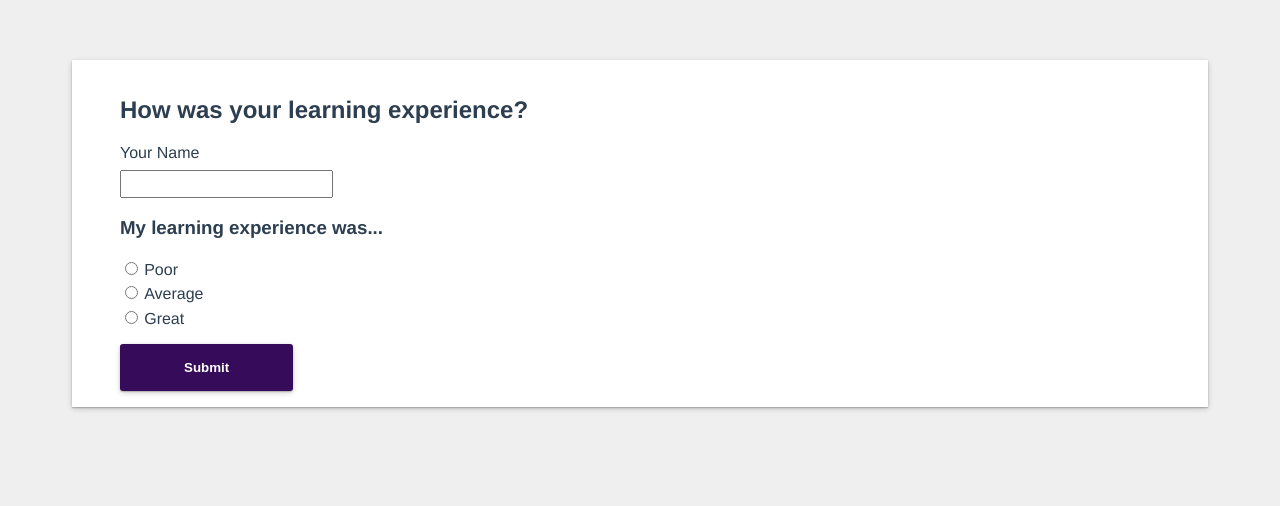
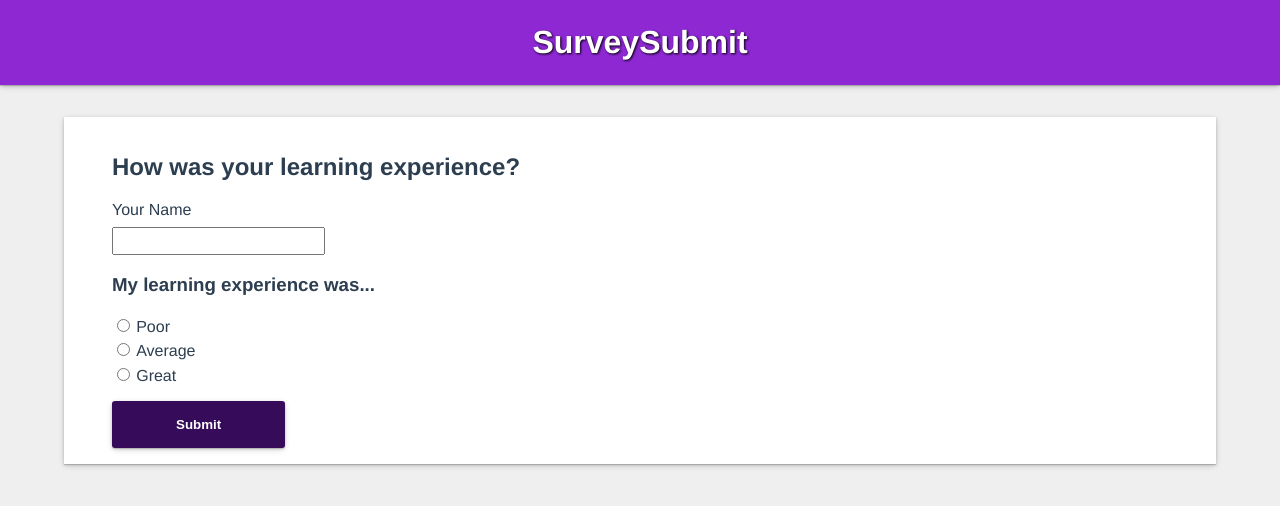
Before and after one commit to Reny8/Survey-Submit, a Vue app: page / in a window 1280 px wide. Shown: the top 506 px of the page. Built offline with nearby package versions, Linux system fonts and the light colour scheme.

Commit message:
Add header component

```diff
--- a/src/App.vue
+++ b/src/App.vue
@@ -1,13 +1,16 @@
 <template>
+  <TheHeader />
   <SurveyForm />
 </template>
 
 <script>
 import SurveyForm from './components/SurveyForm.vue';
+import TheHeader from './components/TheHeader.vue';
 export default {
   name: 'App',
   components: {
     SurveyForm,
+    TheHeader,
   },
 };
 </script>
@@ -16,13 +19,15 @@ export default {
 html {
   background-color: #efefef;
 }
+body {
+  margin: 0rem;
+}
 #app {
   font-family: Avenir, Helvetica, Arial, sans-serif;
   -webkit-font-smoothing: antialiased;
   -moz-osx-font-smoothing: grayscale;
   text-align: center;
   color: #2c3e50;
-  margin-top: 60px;
 }
 section {
   box-shadow: rgba(0, 0, 0, 0.2) 0px 2px 7px -1px,
--- /dev/null
+++ b/src/components/TheHeader.vue
@@ -0,0 +1,26 @@
+<template>
+  <header>
+    <h1>SurveySubmit</h1>
+  </header>
+</template>
+
+<script>
+export default {
+  name: 'TheHeader',
+};
+</script>
+
+<style scoped>
+header {
+  width: 100%;
+  color: white;
+  background-color: #8d28d3;
+  padding: 1.5rem 0rem;
+  box-shadow: rgba(0, 0, 0, 0.2) 0px 2px 7px -1px,
+    rgba(0, 0, 0, 0.14) 0px 1px 1px 0px, rgba(0, 0, 0, 0.12) 0px 1px 3px 0px;
+}
+h1 {
+  margin: 0rem;
+  filter: drop-shadow(1px 1px 1px black);
+}
+</style>
```
